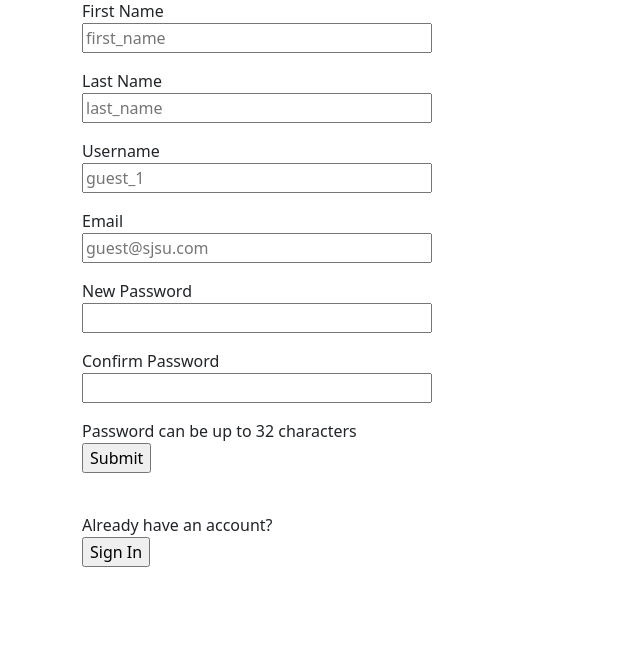
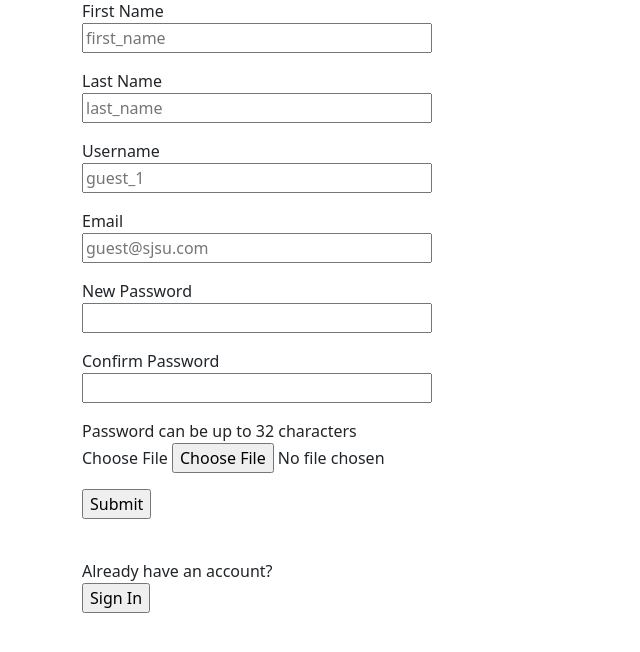
Before and after one commit to YueYingLee/VeriFace, a Flask app: page /register in a window 1280 px wide. Shown: the part 81-733 px from the top of the page, without its empty margins (0-640 px from the left). Run offline with Flask 3, Linux system fonts and the light colour scheme.

Commit message:
added file uploading; need to fix error with it unable to display image that was uploaded on the index.html file

```diff
--- a/app/forms.py
+++ b/app/forms.py
@@ -1,6 +1,6 @@
 from flask_wtf import FlaskForm
 from flask import render_template
-from wtforms import StringField, PasswordField, SubmitField, validators
+from wtforms import StringField, PasswordField, SubmitField, FileField, validators
 from wtforms.validators import DataRequired, EqualTo
 
 class LoginForm(FlaskForm):
@@ -24,6 +24,7 @@ class RegisterForm(FlaskForm):
     email = StringField('Email', validators=[DataRequired(), validators.Length(max=32)], render_kw={"placeholder": "guest@sjsu.com"})
     #check if new password and confirm password are equal to each other
     password = PasswordField('New Password', [DataRequired(), EqualTo('confirm', message='Passwords must match'), validators.Length(max=32)])
+    file = FileField('Choose File')
     confirm  = PasswordField('Confirm Password', [DataRequired(), EqualTo('password', message='Passwords must match'), validators.Length(max=32)])
     # add image upload later
     submit = SubmitField('Submit')
--- a/app/models.py
+++ b/app/models.py
@@ -15,6 +15,8 @@ class User(db.Model, UserMixin):
     password = db.Column(db.String(32), nullable=False)
     fname = db.Column(db.String(150))
     lname = db.Column(db.String(150))
+    file = db.Column(db.String(50), nullable = False)
+    data = db.Column(db.LargeBinary, nullable = False)
     # profile_picture = db.Column(db.LargeBinary)
     # add one to see if profile picture uploaded is the same as the face of the person being scanned
     # add to check for image upload approvable on admin view
--- a/app/routes.py
+++ b/app/routes.py
@@ -4,12 +4,19 @@ from flask import flash
 from .forms import LoginForm, LogoutForm, HomeForm, RegisterForm
 from werkzeug.security import generate_password_hash, check_password_hash
 from .models import User
+
 from app import myapp_obj
 from flask_login import current_user
 from flask_login import login_user
 from flask_login import logout_user
 from flask_login import login_required
+from werkzeug.utils import secure_filename
+from io import BytesIO
 from . import db
+
+
+# # Define allowed files
+ALLOWED_EXTENSIONS = {'png', 'jpg', 'jpeg'}
 
 @myapp_obj.route("/", methods=['GET', 'POST'])
 @myapp_obj.route("/login", methods=['GET', 'POST'])
@@ -82,9 +89,13 @@ def register():
        flash('That email already exists')
        return redirect ('/register')
 
+
     if form.validate_on_submit():
+        if request.method == "POST":
+            file = request.files['file']
+
             #approve = 1 initally so all users registered need to be approved
-            new = User(fname = form.fname.data, lname = form.lname.data, username = form.username.data, email = form.email.data)
+            new = User(fname = form.fname.data, lname = form.lname.data, username = form.username.data, email = form.email.data, file = file.filename, data=file.read())
             new.set_password(form.password.data)
             db.session.add(new)
             db.session.commit()
--- a/app/templates/index.html
+++ b/app/templates/index.html
@@ -29,5 +29,6 @@
   <p>First Name: {{current_user.fname}}</p>
   <p>Last Name: {{current_user.lname}}</p>
   <p>Email: {{current_user.email}}</p>
+  <!-- <img src="{{ url_for('{{current_user.file}}') }}"> -->
 </div>
 {% endblock %}
--- a/app/templates/register.html
+++ b/app/templates/register.html
@@ -7,7 +7,7 @@
 <div class ="text">
 <h1>Create a New Account</h1>
 <body> To register, please fill out the following fields below </body>
-<form action="" method="POST" novalidate>
+<form action="" method="POST" enctype="multipart/form-data" novalidate>
     {{form.hidden_tag()}}
 
     <p> {{form.fname.label}} <br>
@@ -55,7 +55,11 @@
     <span style="color: red;"> [{{error}}]</span>
     {% endfor %}
     </p>
+
     <body> Password can be up to 32 characters </body>
+
+    <p>{{form.file.label}} {{form.file()}}</p>
+
     <p>{{form.submit()}}</p>
     <body><br>
            Already have an account?
```
Also changed, not shown: app/app.db.
